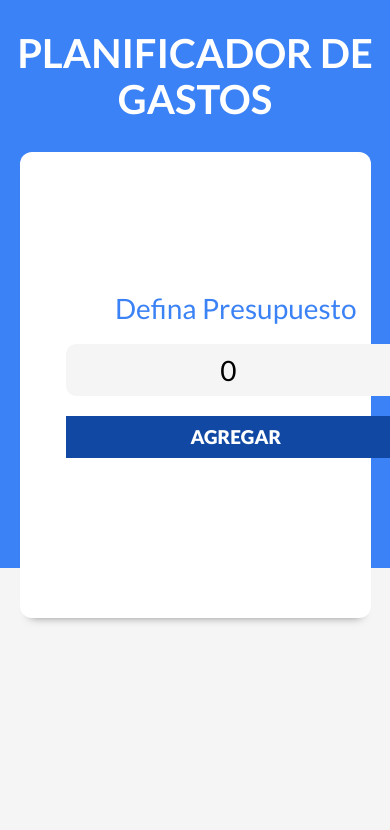
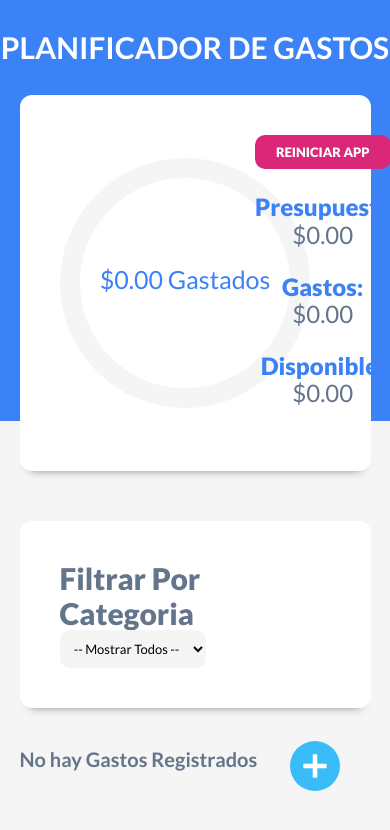
Before and after one commit to MROMERO2100/react-control-gastos, a React (Vite) app: page / in a window 390 px wide. Shown: the top 830 px of the page. Built offline with nearby package versions, Linux system fonts and the light colour scheme.

Commit message:
fix mobile View in index.css

```diff
--- a/index.html
+++ b/index.html
@@ -8,7 +8,7 @@
     <link rel="stylesheet" href="https://necolas.github.io/normalize.css/8.0.1/normalize.css">
     <link rel="preconnect" href="https://fonts.googleapis.com">
     <link rel="preconnect" href="https://fonts.gstatic.com" crossorigin>
-    <link href="https://fonts.googleapis.com/css2?family=Lato:wght@400;700;900&display=swap" rel="stylesheet">
+    <link href="https://fonts.googleapis.com/css2?family=Lato:wght@100;300;400;700;900&display=swap" rel="stylesheet">
   </head>
   <body>
     <div id="root"></div>
--- a/src/App.jsx
+++ b/src/App.jsx
@@ -45,7 +45,7 @@ function App() {
 
   useEffect(() => {
     const budgetLS = Number(localStorage.getItem('budget'));
-    if (budgetLS > 0) {
+    if (budgetLS >= 0) {
       setIsValidBudget(true);
     }
   }, [])
--- a/src/components/BudgetControl.jsx
+++ b/src/components/BudgetControl.jsx
@@ -37,7 +37,8 @@ const BudgetControl = ({ budget, setBudget, expense, setExpense, setIsValidBudge
             <div>
                 <CircularProgressbar
                     value={porcentaje}
-                    text={`${porcentaje}% Gastado`}
+                    //text={`${Number.isFinite(porcentaje) ? porcentaje : amountExpense}% Gastado`}
+                    text={Number.isFinite(porcentaje) ? porcentaje + ' % Gastado' : formatearMonto(amountExpense)+' Gastados'}
                     styles={buildStyles({
                         pathColor: porcentaje > 100 ? '#DC2626' : '#3B82F6',
                         trailColor: '#F5F5F5',
@@ -49,7 +50,7 @@ const BudgetControl = ({ budget, setBudget, expense, setExpense, setIsValidBudge
                 <button className='reset-app' type='button' onClick={handelResetApp}
 
                 >
-                    Resetear App
+                    Reiniciar App
                 </button>
                 <p><span>Presupuesto: </span> {formatearMonto(budget)}</p>
                 <p><span>Gastos:      </span> {formatearMonto(amountExpense)}</p>
--- a/src/index.css
+++ b/src/index.css
@@ -12,10 +12,18 @@ body {
     font-family: "Lato", sans-serif;
     background-color: var(--gris-claro);
 }
+
+@media (max-width: 560px) {
+    body {
+        font-size: 1.3rem;
+    }
+}
+
 html {
     font-size: 62.5%;
     box-sizing: border-box;
 }
+
 *,
 *:before,
 *:after {
@@ -30,8 +38,19 @@ html {
 h1 {
     font-size: 4rem;
 }
+
 h2 {
     font-size: 3rem;
+}
+
+@media (max-width: 560px) {
+    h1 {
+        font-size: 3rem;
+    }
+
+    h2 {
+        font-size: 2rem;
+    }
 }
 
 .sombra {
@@ -61,12 +80,23 @@ header h1 {
     margin: 0 auto;
     padding: 10rem 0;
 }
+
 @media (min-width: 768px) {
     .formulario {
-        padding: 5rem 0;
-        width: 60rem;
+        width: 90%;
+        margin: 0 auto;
+        padding: 8rem 0;
     }
 }
+
+@media (max-width: 560px) {
+    .formulario {
+        width: 80%;
+        margin: auto auto;
+        padding: 8rem 0;
+    }
+}
+
 .formulario legend {
     font-size: 3.6rem;
     text-align: center;
@@ -77,6 +107,7 @@ header h1 {
     padding-bottom: 1rem;
     border-bottom: 2px solid var(--azul);
 }
+
 .formulario .campo {
     display: grid;
     margin-bottom: 2rem;
@@ -98,6 +129,7 @@ header h1 {
     flex: 1;
     font-size: 1.6rem;
 }
+
 .formulario input[type="submit"] {
     background-color: #1048a4;
     border: none;
@@ -111,12 +143,14 @@ header h1 {
     width: 100%;
     transition: background-color 300ms ease;
 }
+
 @media (min-width: 768px) {
     .formulario input[type="submit"] {
         display: block;
         padding: 1rem 5rem;
     }
 }
+
 .formulario input[type="submit"]:hover {
     background-color: #042a67;
     cursor: pointer;
@@ -140,19 +174,21 @@ header h1 {
     font-size: 1.8rem;
     text-align: center;
 }
+
 .alerta.error {
     background-color: var(--blanco);
     border-left: 5px solid #b91c1c;
     color: #b91c1c;
 }
-.alerta.success {
-}
+
+.alerta.success {}
 
 .contenedor {
     width: 90%;
     max-width: 80rem;
     margin: 0 auto;
 }
+
 .contenedor-presupuesto {
     margin-top: -5rem;
 
@@ -162,25 +198,47 @@ header h1 {
 
     transform: translateY(5rem);
 }
+
 .dos-columnas {
     flex-direction: column;
 }
+
 .dos-columnas :first-child {
     margin-bottom: 4rem;
 }
+
 @media (min-width: 768px) {
     .dos-columnas {
         flex-direction: row;
         align-items: center;
         gap: 4rem;
     }
-    .dos-columnas > div {
+
+    .dos-columnas>div {
         width: 50%;
     }
+
     .dos-columnas :first-child {
         margin-bottom: 0;
     }
 }
+
+@media (max-width: 560px) {
+    .dos-columnas {
+        flex-direction: row;
+        align-items: center;
+        gap: 6rem;
+    }
+
+    .dos-columnas>div {
+        width: 50%;
+    }
+
+    .dos-columnas :first-child {
+        margin-bottom: 0;
+    }
+}
+
 .formulario input[type="text"].nuevo-presupuesto,
 .formulario input[type="number"].nuevo-presupuesto {
     font-size: 2.8rem;
@@ -194,25 +252,30 @@ header h1 {
 .contenido-presupuesto {
     width: 100%;
 }
+
 .contenido-presupuesto p {
     font-weight: 400;
     color: var(--gris-oscuro);
     font-size: 2.4rem;
     text-align: center;
 }
+
 @media (min-width: 768px) {
     .contenido-presupuesto p {
         text-align: left;
     }
 }
+
 .contenido-presupuesto p.negativo,
 .contenido-presupuesto p.negativo span {
     color: #DC2626;
 }
+
 .contenido-presupuesto span {
     font-weight: 900;
     color: var(--azul);
 }
+
 .reset-app {
     border: none;
     background-color: #db2777;
@@ -226,6 +289,7 @@ header h1 {
     transition-property: background-color;
     transition-duration: 300ms;
 }
+
 .reset-app:hover {
     background-color: #c71465;
     cursor: pointer;
@@ -240,11 +304,13 @@ main {
     align-items: center;
     gap: 2rem;
 }
+
 .filtros label {
     font-size: 3rem;
     font-weight: 900;
     color: var(--gris-oscuro);
 }
+
 .filtros select {
     flex: 1;
     padding: 1rem;
@@ -257,10 +323,12 @@ main {
 .listado-gastos {
     margin-top: 5rem;
 }
+
 .listado-gastos h2 {
     color: var(--gris-oscuro);
     font-weight: 900;
 }
+
 .no-gastos {
     text-align: center;
     font-size: 2.2rem;
@@ -294,30 +362,93 @@ main {
 .descripcion-gasto p {
     margin: 0 0 0.3rem 0;
 }
+
 .descripcion-gasto .categoria {
     color: var(--gris);
     font-size: 1.6rem;
     font-weight: 900;
     text-transform: uppercase;
 }
+
 .descripcion-gasto p {
     margin-bottom: 1rem;
 }
+
 .descripcion-gasto .nombre-gasto {
     color: var(--gris-oscuro);
     font-size: 2.4rem;
     font-weight: 700;
 }
+
 .descripcion-gasto .nombre-gasto:hover {
     cursor: pointer;
 }
+
 .descripcion-gasto .fecha-gasto {
     font-size: 1.8rem;
     font-weight: 900;
     color: var(--gris-oscuro);
 }
+
 .descripcion-gasto .fecha-gasto span {
     font-weight: 400;
+}
+
+@media (max-width: 560px) {
+    .listado-gastos {
+        margin-top: 4rem;
+    }
+
+    .listado-gastos h2 {
+        color: var(--gris-oscuro);
+        font-weight: 700;
+    }
+
+    .gasto {
+        display: flex;
+        justify-content: space-between;
+        align-items: center;
+        gap: 2rem;
+        margin-bottom: 2rem;
+        width: 100%;
+    }
+
+    .cantidad-gasto {
+        font-size: 2rem;
+        color: var(--negro);
+        font-weight: 700;
+    }
+
+    .contenido-gasto {
+        display: flex;
+        align-items: center;
+        gap: 2rem;
+    }
+
+    .contenido-gasto img {
+        width: 8rem;
+    }
+
+    .descripcion-gasto .categoria {
+        font-size: 1.5rem;
+        font-weight: 700;
+    }
+
+    .descripcion-gasto .nombre-gasto {
+        color: var(--gris-oscuro);
+        font-size: 2rem;
+        font-weight: 400;
+    }
+
+    .descripcion-gasto .fecha-gasto {
+        font-size: 1.5rem;
+        font-weight: 700;
+        color: var(--gris-oscuro);
+    }
+
+    .descripcion-gasto .fecha-gasto span {
+        font-weight: 300;
+    }
 }
 
 .nuevo-gasto {
@@ -329,6 +460,7 @@ main {
 .nuevo-gasto img {
     width: 5rem;
 }
+
 .nuevo-gasto img:hover {
     cursor: pointer;
 }
@@ -341,6 +473,7 @@ main {
     right: 0;
     bottom: 0;
 }
+
 .modal .cerrar-modal {
     position: absolute;
     right: 3rem;
@@ -348,6 +481,7 @@ main {
     width: 3rem;
     height: 3rem;
 }
+
 .modal .cerrar-modal img {
     width: 100%;
 }
@@ -360,9 +494,11 @@ main {
     transition-timing-function: ease-in;
     opacity: 0;
 }
+
 .modal label {
     color: var(--blanco);
 }
+
 body .modal {
     overflow: hidden;
 }
```
